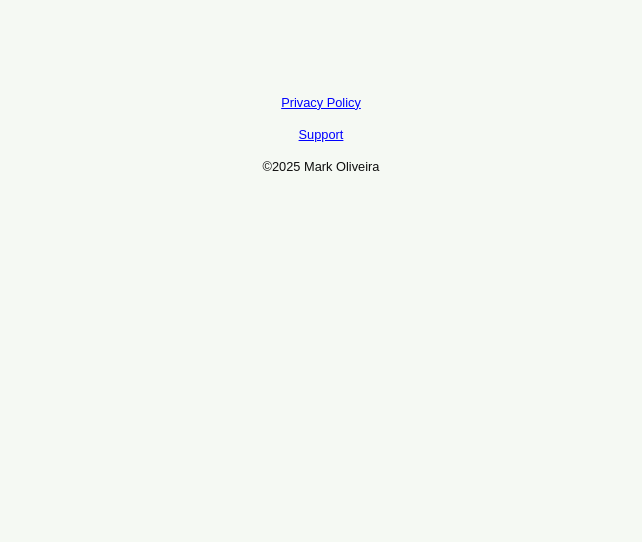
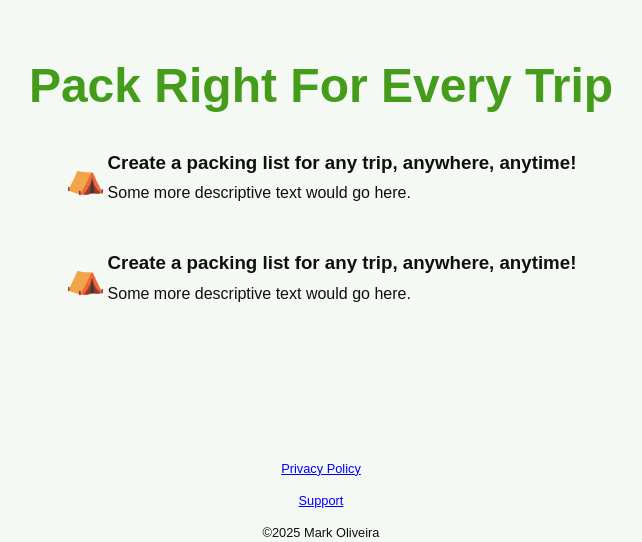
Before and after one commit to packlightapp/packlightapp.github.io, a Jekyll site: the page built from index.html, in a window 1280 px wide. Shown: the part 600-1142 px from the top of the page, without its empty margins (319-961 px from the left). Built offline with Jekyll 4.4.1, drawn with Linux system fonts in a browser that asks for light colours; before the commit the page ends 900 px from its top, so only the background shows below that.

Commit message:
layout of features section is mostly ok

```diff
--- a/_includes/index.css
+++ b/_includes/index.css
@@ -66,7 +66,42 @@
     max-width: 85%;
 }
 
+.featureContainer {
+    margin: 60px 0;
+    display: flex;
+    flex-direction: column;
+    justify-content: center;
+    align-items: center;
+    gap: 2.5rem;
+}
 
+.featureContainer h2 {
+    margin: 0;
+    /* margin: 30px 0; */
+    font-size: min(6vw, 3rem);
+    color: #449C1A;
+}
+
+.featureList {
+    display: flex;
+    flex-direction: column;
+    justify-content: left;
+    gap: 3em;
+}
+
+.featureItem {
+    display: flex;
+    flex-direction: row;
+    gap: 12px;
+}
+
+.featureDescription h3 {
+    margin: 0;
+}
+
+.featureDescription p {
+    margin-top: 8px;
+}
 
 @media only screen and (max-width: 890px) {
     .heroContainer .heroHeadline {
@@ -134,7 +169,7 @@
 
     .heroContainer .heroHeadline {
         text-align: center;
-        font-size: 2.8rem;
+        font-size: 2.8rem; /* 10vw */
         margin-top: 20px;
     }
 
--- a/index.html
+++ b/index.html
@@ -22,3 +22,31 @@ page_css: index.css
         <img src="img/hero-image.webp" alt="PackLight App Screenshot">
     </div>
 </div>
+<div class="featureContainer">
+    <h2>Pack Right For Every Trip</h2>
+    <!-- TODO: ul and li? -->
+    <div class="featureList">
+    <div class="featureItem">
+        <div style="width: 30px; font-size: 2rem;">
+            ⛺️
+        </div>
+        <div class="featureDescription">
+            <h3>
+                Create a packing list for any trip, anywhere, anytime!
+            </h3>
+            <p>Some more descriptive text would go here. </p>
+        </div>
+    </div>
+    <div class="featureItem">
+        <div style="width: 30px; font-size: 2rem;">
+            ⛺️
+        </div>
+        <div class="featureDescription">
+            <h3>
+                Create a packing list for any trip, anywhere, anytime!
+            </h3>
+            <p>Some more descriptive text would go here. </p>
+        </div>
+    </div>
+    </div>
+</div>
```
Also changed, not shown: 1 other file.
